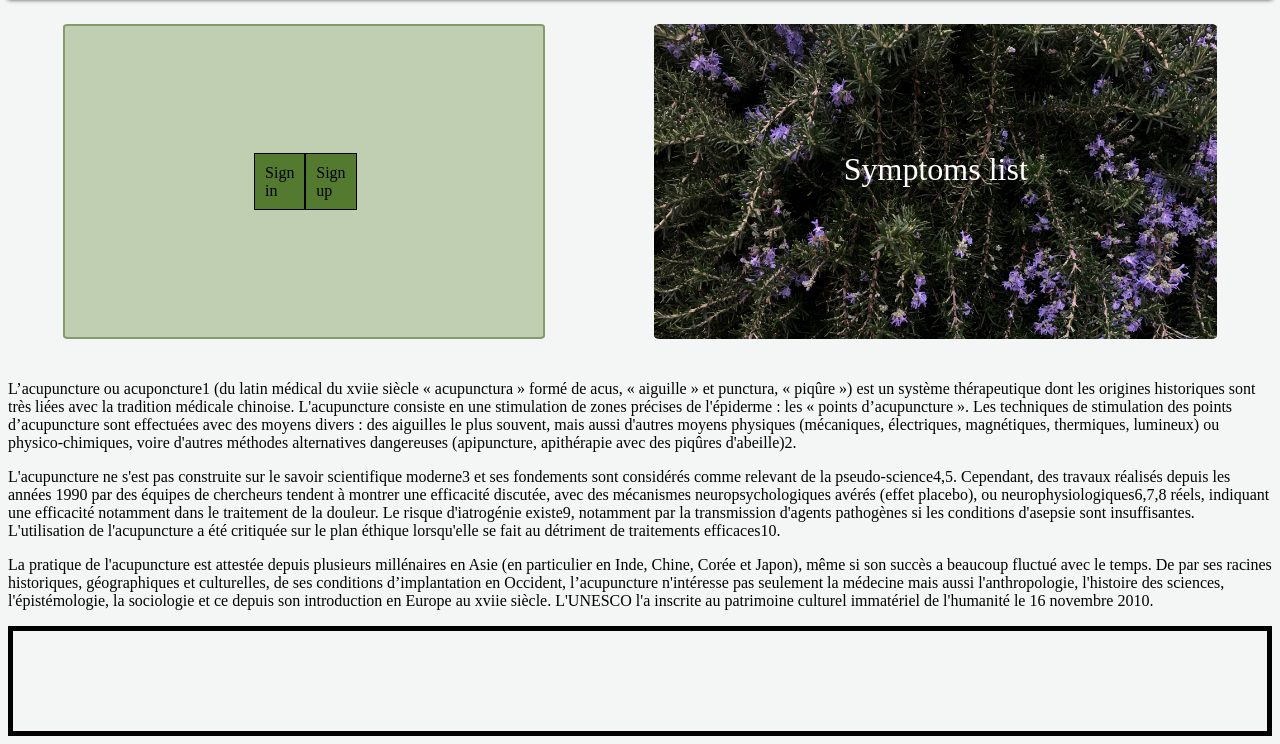
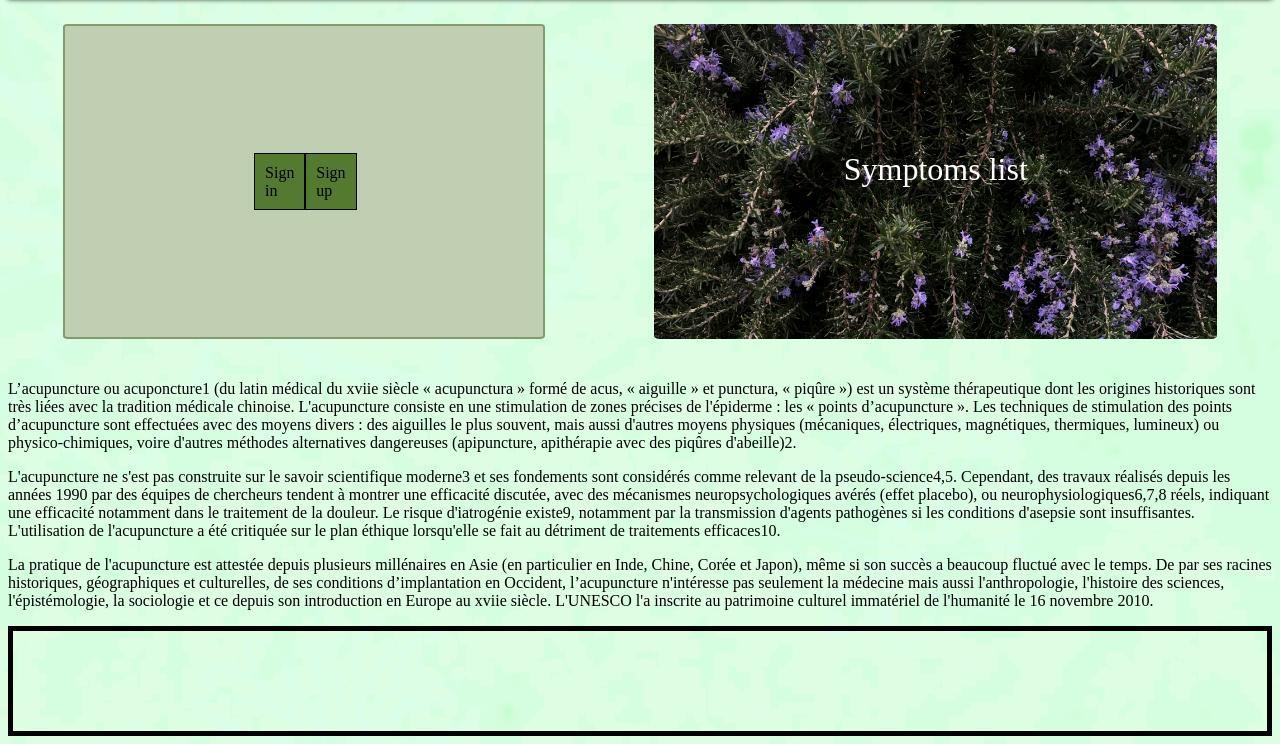
Before and after one commit to Maximinounours/Site_acupuncture, a PHP site: page /accueil.html in a window 1280 px wide. Shown: the part 108-852 px from the top of the page. Run offline with PHP 8.4, Linux system fonts and the light colour scheme.

Commit message:
Fond de la page

```diff
--- a/structure.css
+++ b/structure.css
@@ -1,6 +1,9 @@
 
 body{
     background-color: #f4f6f5;
+    background-image: url("./images/fond.png");
+    background-repeat: no-repeat;
+    background-size: cover;
 }
 
 .couleur_375452{
```
Also changed, not shown: images/fond.png (added).
